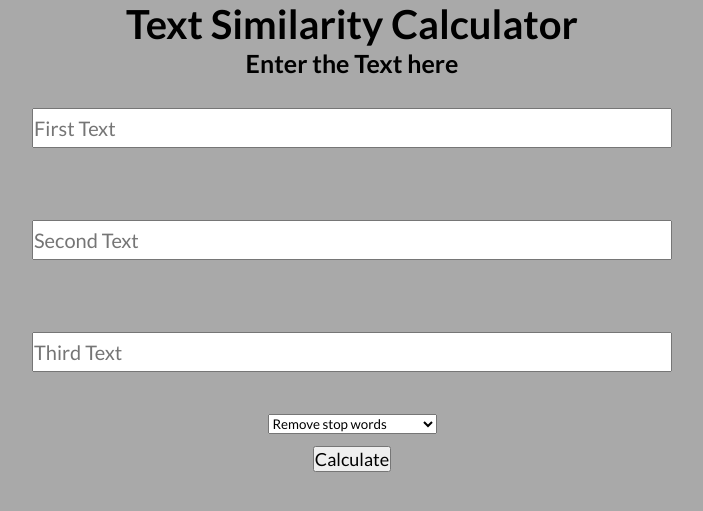
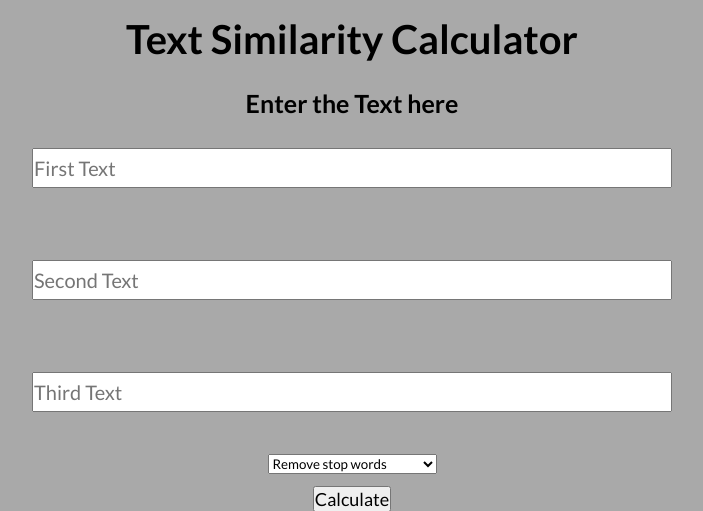
Before and after one commit to vchauhan20/Fetch_rewards, a Flask app: page / in a window 1280 px wide. Shown: the top 511 px of the page, without its empty margins (288-991 px from the left). Run offline with Flask 2, Linux system fonts and the light colour scheme.

Commit message:
Update style.css

```diff
--- a/static/style.css
+++ b/static/style.css
@@ -23,7 +23,9 @@ html{
 }
 h1{
 	font-size: 4rem;
-	text-align: center;
+	text-align: center !important;
+	margin-bottom:25px;
+	margin-top:15px;
 }
 
 h2{
```
